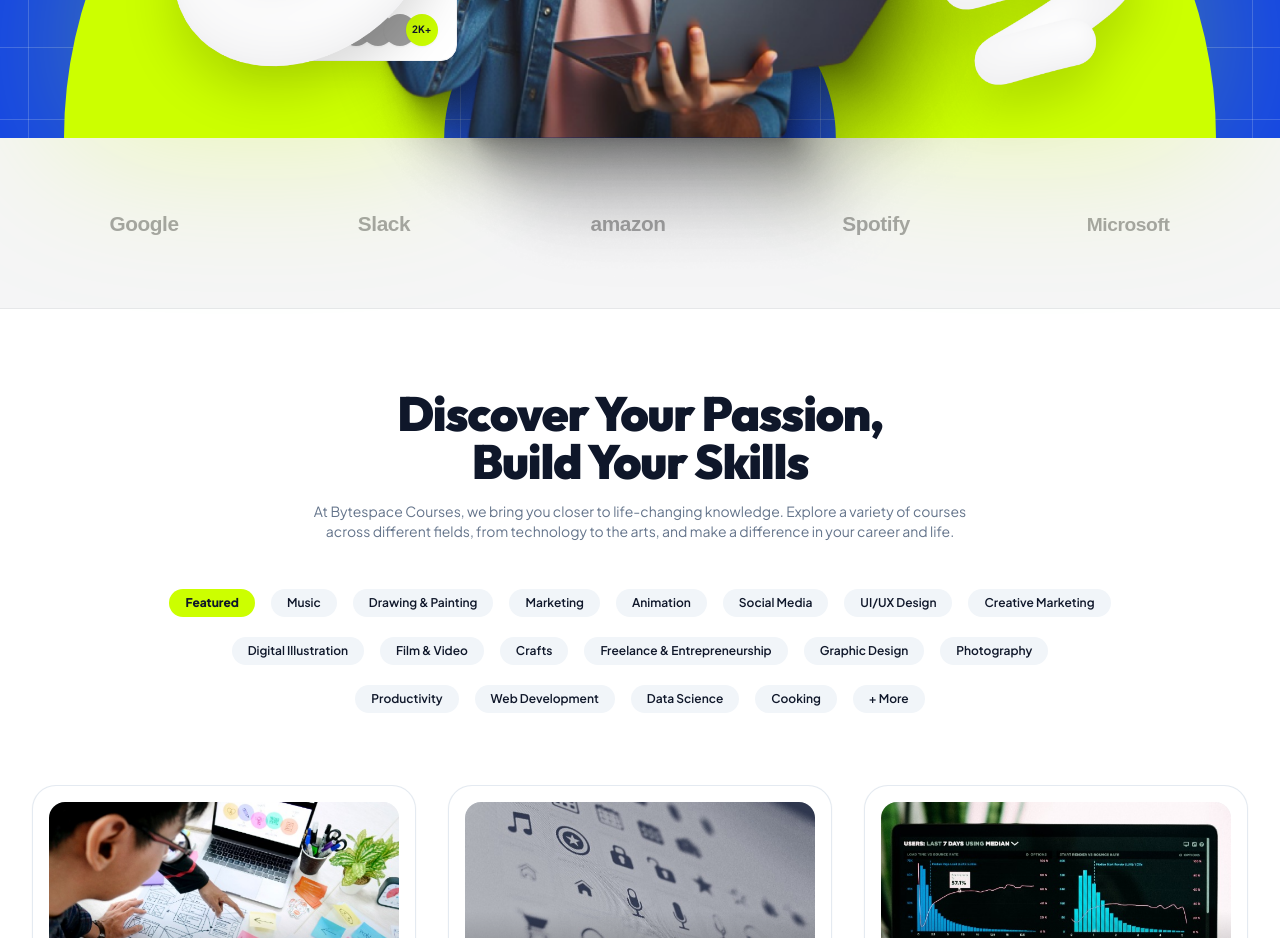
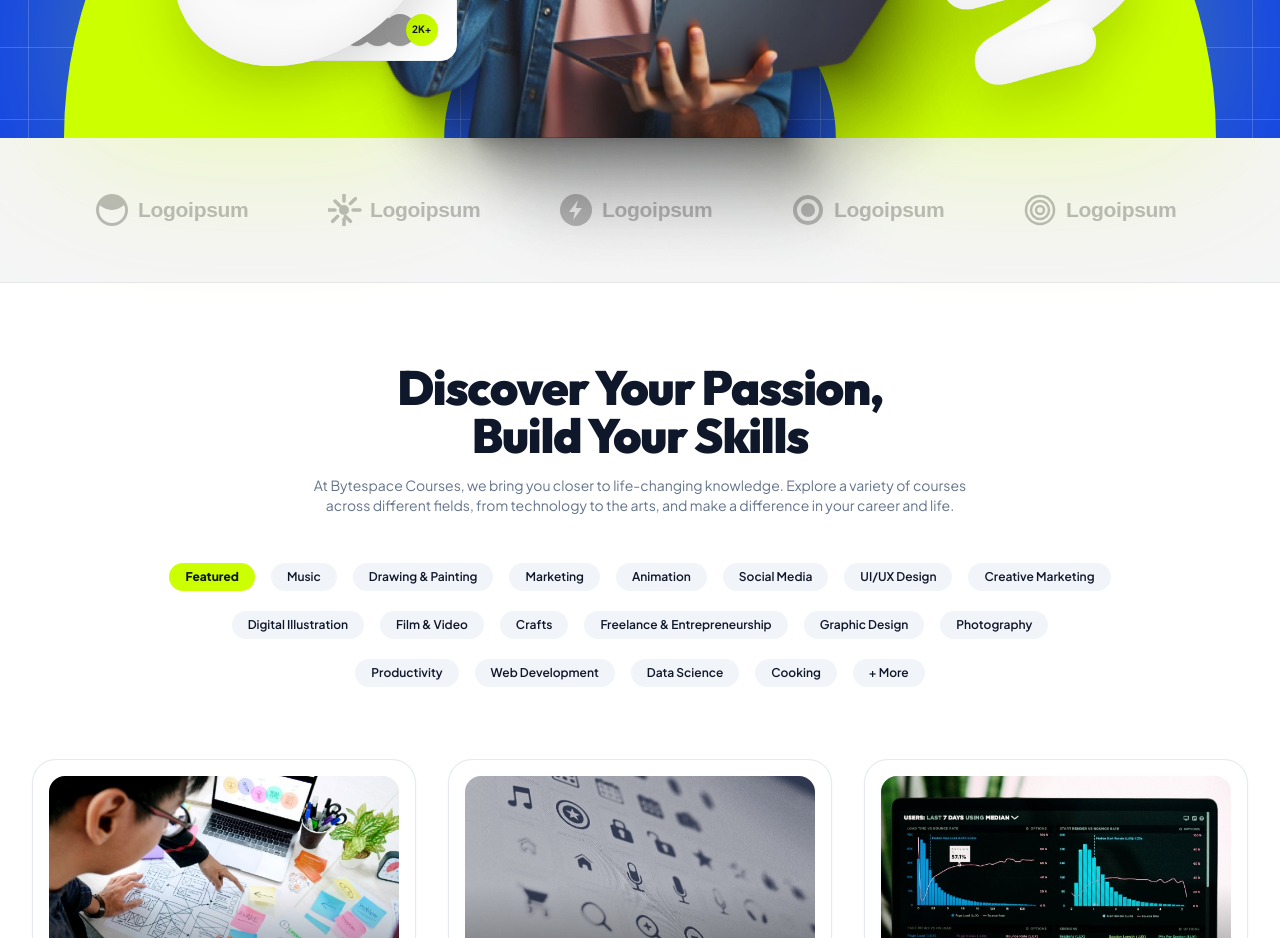
Before and after one commit to raisatabassumkabir/ByteSpace-New, a React (Vite) app in the folder bytespace-frontend/: page / in a window 1280 px wide. Shown: the part 820-1758 px from the top of the page. Built offline with nearby package versions, Linux system fonts and the light colour scheme; grey boxes are pictures that could not be loaded.

Commit message:
Update LogoPartner component to use exact Logoipsum SVGs matching Figma design

```diff
--- a/bytespace-frontend/src/features/landing/components/LogoPartner.tsx
+++ b/bytespace-frontend/src/features/landing/components/LogoPartner.tsx
@@ -1,46 +1,50 @@
 import React from 'react';
+
+const LogoipsumItem = ({ children }: { children: React.ReactNode }) => (
+  <svg height="32" viewBox="0 0 160 32" fill="none" xmlns="http://www.w3.org/2000/svg" className="h-7 sm:h-8 w-auto text-[#8A8F98] opacity-60 grayscale hover:grayscale-0 hover:opacity-100 transition-all duration-300">
+    <g transform="translate(0,0)">
+      {children}
+    </g>
+    <text x="42" y="23" fontFamily="Arial, sans-serif" fontWeight="800" fontSize="21" fill="currentColor" letterSpacing="-0.3">Logoipsum</text>
+  </svg>
+);
 
 export const LogoPartner: React.FC = () => {
   return (
-    <section className="w-full bg-[#F5F5F6] border-b border-[#E6E7E9] py-12 md:py-16">
+    <section className="w-full bg-[#F5F5F6] border-b border-[#E6E7E9] py-10 md:py-14">
       <div className="max-w-[1440px] mx-auto px-6 sm:px-12 lg:px-24">
-        {/* Figma #2007:2614: Logo_Partner - 5 partner logos with 72px gap, height 41-42px */}
-        <div className="flex flex-wrap items-center justify-center lg:justify-between gap-8 sm:gap-12 lg:gap-[72px] opacity-60 grayscale hover:grayscale-0 transition-all duration-300">
+        {/* Figma #2007:2614: Logo_Partner - 5 Logoipsum partner logos */}
+        <div className="flex flex-wrap items-center justify-center lg:justify-between gap-x-8 gap-y-10 sm:gap-12 lg:gap-[72px]">
 
-          {/* Logo 1: Google */}
-          <div className="h-[41px] flex items-center justify-center">
-            <svg className="h-8 w-auto fill-current text-[#696E76]" viewBox="0 0 120 40" fill="currentColor">
-              <text x="50%" y="58%" dominantBaseline="middle" textAnchor="middle" fontFamily="'Poppins', sans-serif" fontWeight="700" fontSize="26" letterSpacing="-0.5px">Google</text>
-            </svg>
-          </div>
+          {/* Logo 1: Waves in circle */}
+          <LogoipsumItem>
+            <path d="M16 0C7.163 0 0 7.163 0 16s7.163 16 16 16 16-7.163 16-16S24.837 0 16 0zm0 29c-7.18 0-13-5.82-13-13 0-1.63.3-3.19.85-4.63C7.54 14.53 11.53 16 16 16c4.66 0 8.84-1.9 11.85-4.93.84 1.48 1.32 3.16 1.32 4.93 0 7.18-5.82 13-13 13z" fill="currentColor" />
+          </LogoipsumItem>
 
-          {/* Logo 2: Slack */}
-          <div className="h-[41px] flex items-center justify-center">
-            <svg className="h-8 w-auto fill-current text-[#696E76]" viewBox="0 0 120 40" fill="currentColor">
-              <text x="50%" y="58%" dominantBaseline="middle" textAnchor="middle" fontFamily="'Poppins', sans-serif" fontWeight="700" fontSize="26" letterSpacing="-0.5px">Slack</text>
-            </svg>
-          </div>
+          {/* Logo 2: Starburst */}
+          <LogoipsumItem>
+            <circle cx="16" cy="16" r="5" fill="currentColor"/>
+            <path d="M16 0v7m0 18v7m16-16h-7M7 16H0m27.314-11.314l-4.95 4.95m-12.728 12.728l-4.95 4.95m17.678 0l-4.95-4.95M11.95 11.95L7 7" stroke="currentColor" strokeWidth="3.5" strokeLinecap="round"/>
+          </LogoipsumItem>
 
-          {/* Logo 3: Amazon */}
-          <div className="h-[41px] flex items-center justify-center">
-            <svg className="h-8 w-auto fill-current text-[#696E76]" viewBox="0 0 130 40" fill="currentColor">
-              <text x="50%" y="58%" dominantBaseline="middle" textAnchor="middle" fontFamily="'Poppins', sans-serif" fontWeight="700" fontSize="26" letterSpacing="-0.5px">amazon</text>
-            </svg>
-          </div>
+          {/* Logo 3: Lightning in circle */}
+          <LogoipsumItem>
+            <circle cx="16" cy="16" r="16" fill="currentColor"/>
+            <path d="M18 6L9 18h6l-2 8 9-12h-6l2-8z" fill="#F5F5F6"/>
+          </LogoipsumItem>
 
-          {/* Logo 4: Spotify */}
-          <div className="h-[41px] flex items-center justify-center">
-            <svg className="h-8 w-auto fill-current text-[#696E76]" viewBox="0 0 130 40" fill="currentColor">
-              <text x="50%" y="58%" dominantBaseline="middle" textAnchor="middle" fontFamily="'Poppins', sans-serif" fontWeight="700" fontSize="26" letterSpacing="-0.5px">Spotify</text>
-            </svg>
-          </div>
+          {/* Logo 4: Clover / Four dots */}
+          <LogoipsumItem>
+            <path d="M16 3A13 13 0 1016 29A13 13 0 1016 3Z" stroke="currentColor" strokeWidth="4"/>
+            <path d="M16 9A7 7 0 1016 23A7 7 0 1016 9Z" fill="currentColor"/>
+          </LogoipsumItem>
 
-          {/* Logo 5: Microsoft */}
-          <div className="h-[42px] flex items-center justify-center">
-            <svg className="h-8 w-auto fill-current text-[#696E76]" viewBox="0 0 140 40" fill="currentColor">
-              <text x="50%" y="58%" dominantBaseline="middle" textAnchor="middle" fontFamily="'Poppins', sans-serif" fontWeight="700" fontSize="24" letterSpacing="-0.5px">Microsoft</text>
-            </svg>
-          </div>
+          {/* Logo 5: Concentric lines/Globe */}
+          <LogoipsumItem>
+            <circle cx="16" cy="16" r="14" stroke="currentColor" strokeWidth="2.5"/>
+            <circle cx="16" cy="16" r="9" stroke="currentColor" strokeWidth="2.5"/>
+            <circle cx="16" cy="16" r="4" stroke="currentColor" strokeWidth="2.5"/>
+          </LogoipsumItem>
 
         </div>
       </div>
```
